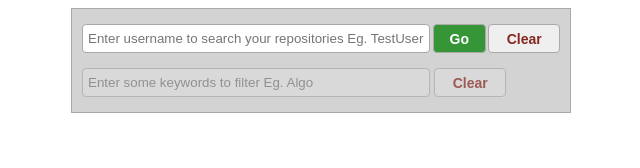
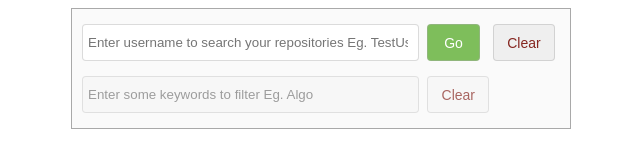
Before and after one commit to RajneeshKB/github-app, a React app in the folder byju-github-app/: page / in a window 1280 px wide. Shown: the whole page, without its empty margins (319-959 px from the left). Built offline with nearby package versions, Linux system fonts and the light colour scheme.

Commit message:
updated styling and readme file also added comments

```diff
--- a/byju-github-app/src/apis/github-api.js
+++ b/byju-github-app/src/apis/github-api.js
@@ -1,5 +1,8 @@
 import axios from 'axios';
 
+/**
+ * Configure axios with baseURL and headers
+ */
 export default axios.create({
     baseURL: 'https://api.github.com/users/',
     headers:{
--- a/byju-github-app/src/components/SearchBox.js
+++ b/byju-github-app/src/components/SearchBox.js
@@ -3,6 +3,12 @@ import '../styles/githubApp.css';
 import gitapp from '../apis/github-api.js';
 
 class SearchBox extends Component{
+    /**
+     * Update state properties to make use of controlled components. Also enable/disable filter box based on user search
+     * @constructor
+     * @param {*} props - props being passed from parent component
+     *
+     */
     constructor(props){
         super(props);
         this.state = {
@@ -12,6 +18,11 @@ class SearchBox extends Component{
         }
     }
 
+    /**
+     * Make https request to github API to fetch list of repos for searched username
+     * Using async-await to make synchronous calls and handling.
+     * Enables filter input box if user searches for any repositories.
+     */
     findRepos = async ()=>{
         let response = await gitapp.get(this.state.searchTerm + '/repos');
         if (response && response.data && response.data.length){
@@ -20,12 +31,19 @@ class SearchBox extends Component{
         }
     }
 
+    /**
+     * Calls onFilter callback from parent component with currently filter term.
+     */
     filterResult = (e)=>{
         this.setState({ filterTerm: e.currentTarget.value },()=>{
             this.props.onFilter(this.state.filterTerm);
         });
     }
 
+    /**
+     * Clears input box for username or filter options based on type input
+     * @param { string } type - identity of currently clicked button
+     */
     clearInput = (type)=>{
         if(type === 'search'){
             this.setState({ searchTerm: "", filterEnabled: false });
@@ -40,14 +58,14 @@ class SearchBox extends Component{
     render(){
         return(
             <div className="search-container">
-                <div className="flex-row find-repo-container">
-                    <input className="h25 w71 pl5 br5" type="text" value={this.state.searchTerm} placeholder="Enter username to search your repositories Eg. TestUser" onChange={e => this.setState({ searchTerm: e.currentTarget.value }) } />
-                    <button className="submit-btn w11 br5" onClick={this.findRepos} >Go</button>
-                    <button className="clear-btn w15 br5" onClick={() => this.clearInput('search')}>Clear</button>
+                <div className="flex-row mb15">
+                    <input className="p10 w67 pl5 br5 mr8" type="text" value={this.state.searchTerm} placeholder="Enter username to search your repositories Eg. TestUser" onChange={e => this.setState({ searchTerm: e.currentTarget.value }) } />
+                    <button className="submit-btn w11 br5 mr13" onClick={this.findRepos} >Go</button>
+                    <button className="clear-btn w13 br5" onClick={() => this.clearInput('search')}>Clear</button>
                 </div>
                 <div className="flex-row">
-                    <input className="h25 w71 mr4 pl5 br5" type="text" disabled={!this.state.filterEnabled} value={this.state.filterTerm} placeholder="Enter some keywords to filter Eg. Algo" onChange={ e => this.filterResult(e) } />
-                    <button className="clear-btn w15 br5" disabled={!this.state.filterEnabled} onClick={() => this.clearInput('filter')}>Clear</button>
+                    <input className="p10 w67 mr8 pl5 br5" type="text" disabled={!this.state.filterEnabled} value={this.state.filterTerm} placeholder="Enter some keywords to filter Eg. Algo" onChange={ e => this.filterResult(e) } />
+                    <button className="clear-btn w13 br5" disabled={!this.state.filterEnabled} onClick={() => this.clearInput('filter')}>Clear</button>
                 </div>
             </div>
         );
--- a/byju-github-app/src/styles/githubApp.css
+++ b/byju-github-app/src/styles/githubApp.css
@@ -1,3 +1,8 @@
+:disabled{
+    cursor: not-allowed;
+    opacity: 0.7;
+}
+
 .github-app{
     width: 500px;
     left: 50%;
@@ -9,12 +14,7 @@
 .github-app .search-container{
     border: 1px solid darkgrey;
     padding: 15px 10px;
-    background-color: lightgrey;
-}
-
-.github-app .search-container .find-repo-container{
-    justify-content: space-between;
-    margin-bottom: 15px;
+    background-color:#fafafa;
 }
 
 .flex-row{
@@ -22,24 +22,32 @@
     flex-direction: row;
 }
 
-.h25{
-    height: 25px;
+.p10{
+    padding: 10px;
 }
 
-.w71{
-    width: 71%;
+.mb15{
+    margin-bottom: 15px;
+}
+
+.w67{
+    width: 67%;
 }
 
 .w11{
     width: 11%;
 }
 
-.w15{
-    width: 15%;
+.w13{
+    width: 13%;
 }
 
-.mr4{
-    margin-right: 4px;
+.mr8{
+    margin-right: 8px;
+}
+
+.mr13{
+    margin-right: 13px;
 }
 
 .m0{
@@ -52,28 +60,23 @@
 
 .br5{
     border-radius: 4px;
-    border: 1px solid darkgrey;
+    border: 1px solid #a9a9a96b;
 }
 
 .github-app .search-container .submit-btn{
     color: #fff;
-    background-color: #008000bd;
+    background-color: #7EBE5B;
     font-size: 14px;
-    font-weight: bold;
 }
 
 .github-app .search-container .clear-btn{
     color: #862721;
     font-size: 14px;
-    font-weight: bold;
 }
 
 .github-app .list-container{
     border: 1px solid darkgrey;
     padding: 10px;
+    color: #333;
+    border-top: none;
 }
-
-:disabled{
-    cursor: not-allowed;
-    opacity: 0.7;
-}
```
Also changed, not shown: byju-github-app/src/components/App.js (+22 -0 lines), README.md.
